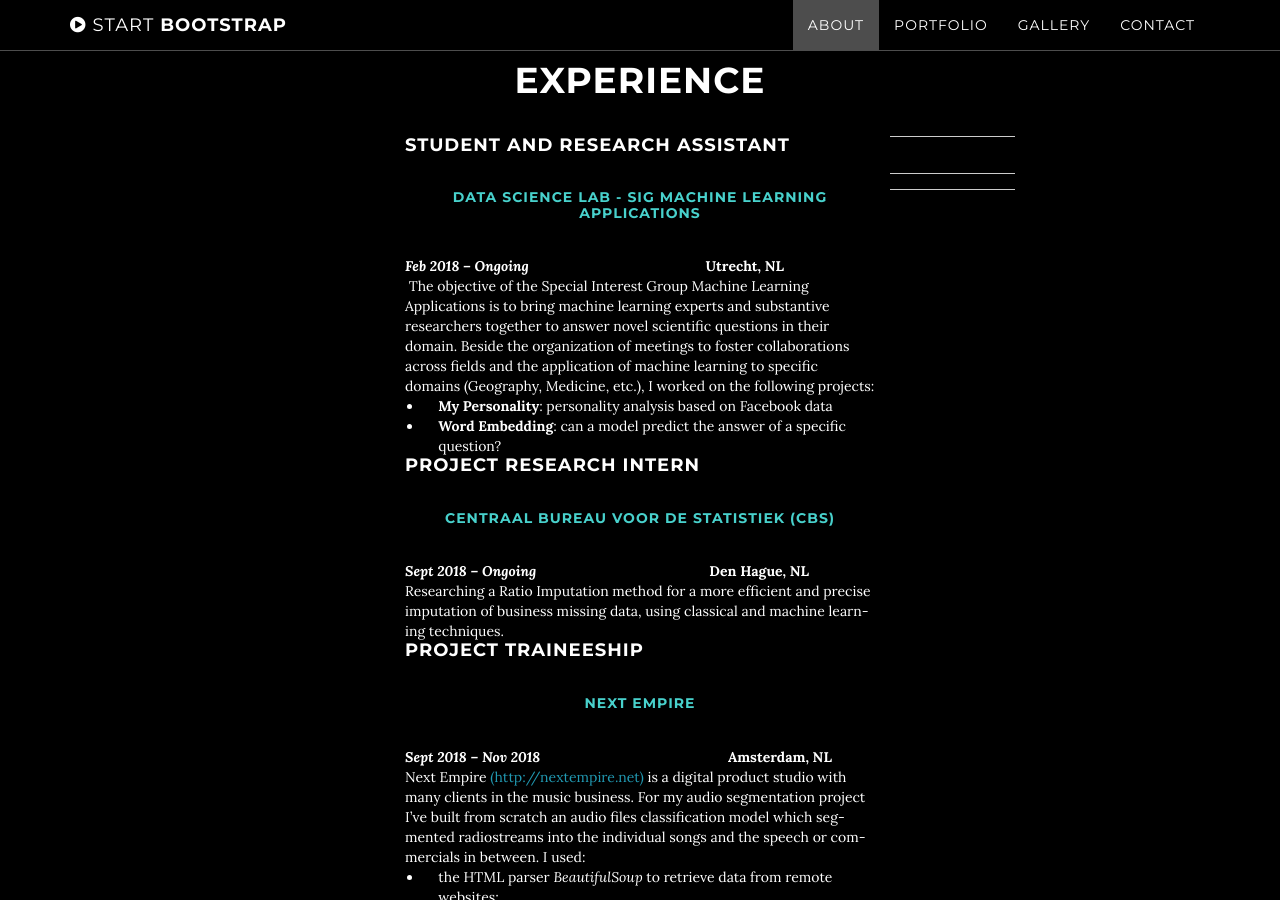
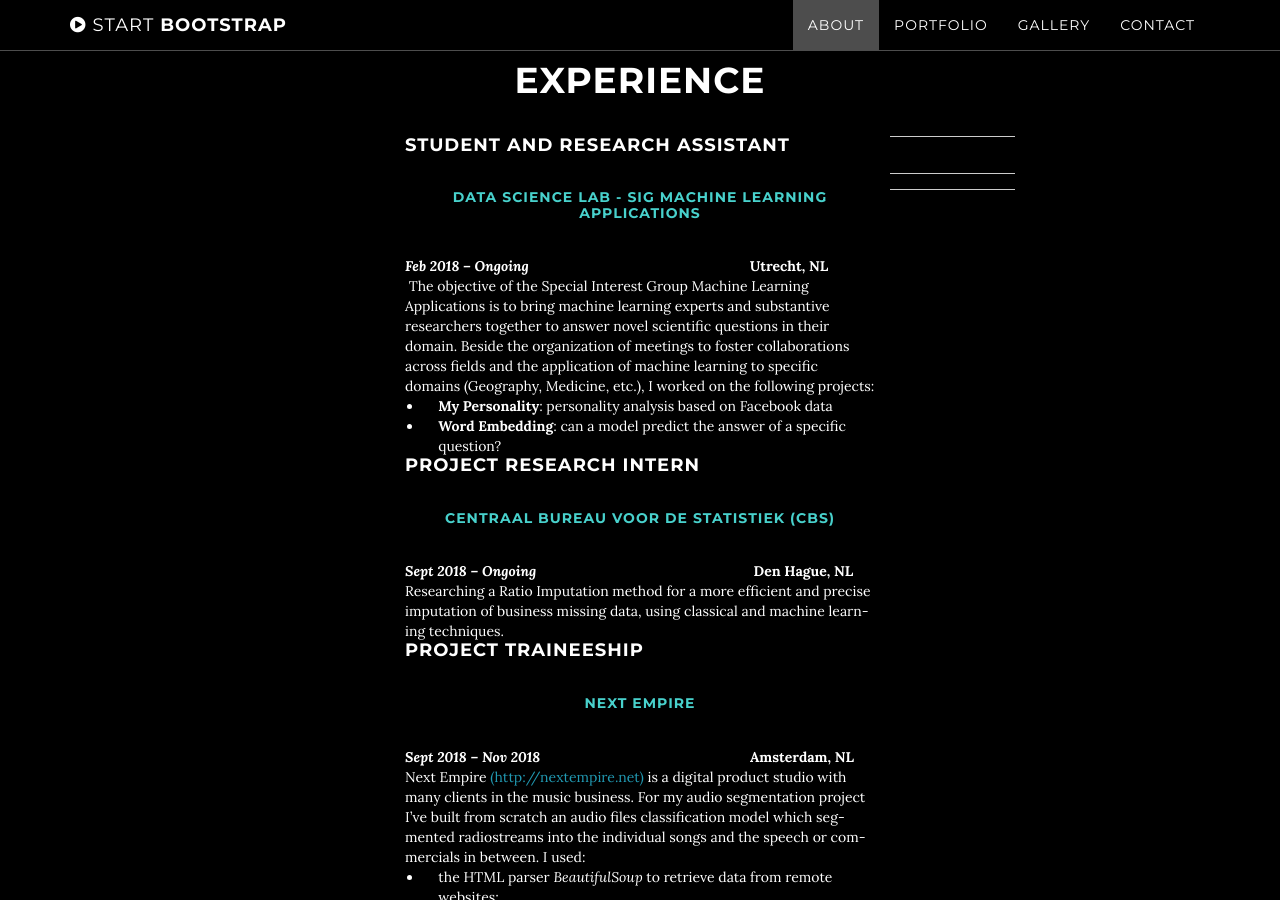
Before and after one commit to AgneseG/AgneseG.github.io, a Jekyll site: the page built from index.html, in a window 1280 px wide and 900 px high, scrolled down 1039 px. Built offline with Jekyll 4.4.1, drawn with Linux system fonts in a browser that asks for light colours.

Commit message:
Update about.html

```diff
--- a/_includes/about.html
+++ b/_includes/about.html
@@ -5,7 +5,7 @@
                 <h1>Experience</h1>
 <h4 class="col-lg-8 col-lg-offset-2" style="text-align: left;">Student and Research Assistant</h4>
 <h5 class="col-lg-8 col-lg-offset-2" style="color:#48D1CC">Data Science Lab - SIG Machine Learning Applications</h5>
-<strong class="col-lg-8 col-lg-offset-2" style="text-align: left;"><em>Feb 2018 &ndash; Ongoing &nbsp;</em> &nbsp; &nbsp; &nbsp; &nbsp; &nbsp;&nbsp; &nbsp; &nbsp; &nbsp; &nbsp; &nbsp; &nbsp; &nbsp; &nbsp; &nbsp; &nbsp; &nbsp; &nbsp; &nbsp; &nbsp; &nbsp; &nbsp; &nbsp; Utrecht, NL</strong>
+<strong class="col-lg-8 col-lg-offset-2" style="text-align: left;"><em>Feb 2018 &ndash; Ongoing &nbsp;</em> &nbsp; &nbsp; &nbsp; &nbsp; &nbsp; &nbsp; &nbsp; &nbsp; &nbsp; &nbsp; &nbsp;&nbsp; &nbsp; &nbsp; &nbsp; &nbsp; &nbsp; &nbsp; &nbsp; &nbsp; &nbsp; &nbsp; &nbsp; &nbsp; &nbsp; &nbsp; &nbsp; &nbsp; &nbsp; Utrecht, NL</strong>
 <div class="col-lg-8 col-lg-offset-2" style="text-align: left;">&nbsp;The objective of the Special Interest Group Machine Learning Applications is to bring machine learning experts and substantive researchers together to answer novel scientific questions in their domain. Beside the organization of meetings to foster collaborations across fields and the application of machine learning to specific domains (Geography, Medicine, etc.), I worked on the following projects:</div>
 <ul>
 <li class="col-lg-8 col-lg-offset-2" style="text-align: left;"><strong>My Personality</strong>: personality analysis based on Facebook data</li>
@@ -17,7 +17,7 @@
 
 <h4 class="col-lg-8 col-lg-offset-2" style="text-align: left;">Project Research Intern</h4>
 <h5 class="col-lg-8 col-lg-offset-2" style="color:#48D1CC">Centraal Bureau voor de Statistiek (CBS)</h5>
-<strong class="col-lg-8 col-lg-offset-2" style="text-align: left;"><em>Sept 2018 &ndash; Ongoing &nbsp;</em> &nbsp; &nbsp; &nbsp;&nbsp; &nbsp; &nbsp; &nbsp; &nbsp; &nbsp;&nbsp; &nbsp; &nbsp; &nbsp; &nbsp; &nbsp;  &nbsp; &nbsp; &nbsp; &nbsp; &nbsp; &nbsp; &nbsp; &nbsp; Den Hague, NL</strong>
+<strong class="col-lg-8 col-lg-offset-2" style="text-align: left;"><em>Sept 2018 &ndash; Ongoing &nbsp;</em> &nbsp; &nbsp; &nbsp; &nbsp; &nbsp; &nbsp; &nbsp; &nbsp; &nbsp;&nbsp; &nbsp; &nbsp; &nbsp; &nbsp; &nbsp;&nbsp; &nbsp; &nbsp; &nbsp; &nbsp; &nbsp;  &nbsp; &nbsp; &nbsp; &nbsp; &nbsp; &nbsp; &nbsp; &nbsp; Den Hague, NL</strong>
 
 <div class="col-lg-8 col-lg-offset-2" style="text-align: left;">Researching a Ratio Imputation method for a more efficient and precise imputation of business missing data, using classical and machine learn- ing techniques.</div>
 <hr/>
@@ -27,7 +27,7 @@
 
 <h4 class="col-lg-8 col-lg-offset-2" style="text-align: left;">Project Traineeship</h4>
 <h5 class="col-lg-8 col-lg-offset-2" style="color:#48D1CC">Next Empire</h5>
-<strong class="col-lg-8 col-lg-offset-2" style="text-align: left;"><em>Sept 2018 &ndash; Nov 2018</em> &nbsp; &nbsp; &nbsp; &nbsp;&nbsp; &nbsp; &nbsp; &nbsp; &nbsp; &nbsp;&nbsp; &nbsp; &nbsp; &nbsp; &nbsp; &nbsp;  &nbsp; &nbsp; &nbsp; &nbsp; &nbsp; &nbsp; &nbsp; &nbsp; &nbsp; &nbsp; Amsterdam, NL</strong>
+<strong class="col-lg-8 col-lg-offset-2" style="text-align: left;"><em>Sept 2018 &ndash; Nov 2018</em> &nbsp; &nbsp; &nbsp; &nbsp; &nbsp; &nbsp; &nbsp;&nbsp; &nbsp; &nbsp; &nbsp; &nbsp; &nbsp;&nbsp; &nbsp; &nbsp; &nbsp; &nbsp; &nbsp;  &nbsp; &nbsp; &nbsp; &nbsp; &nbsp; &nbsp; &nbsp; &nbsp; &nbsp; &nbsp; Amsterdam, NL</strong>
 
 <div class="col-lg-8 col-lg-offset-2" style="text-align: left;">Next Empire <a href="http://nextempire.net">(http://nextempire.net)</a>&nbsp;is a digital product studio with many clients in the music business. For my audio segmentation project I&rsquo;ve built from scratch an audio files classification model which seg- mented radiostreams into the individual songs and the speech or com- mercials in between. I used:</div>
 <ul>
```
